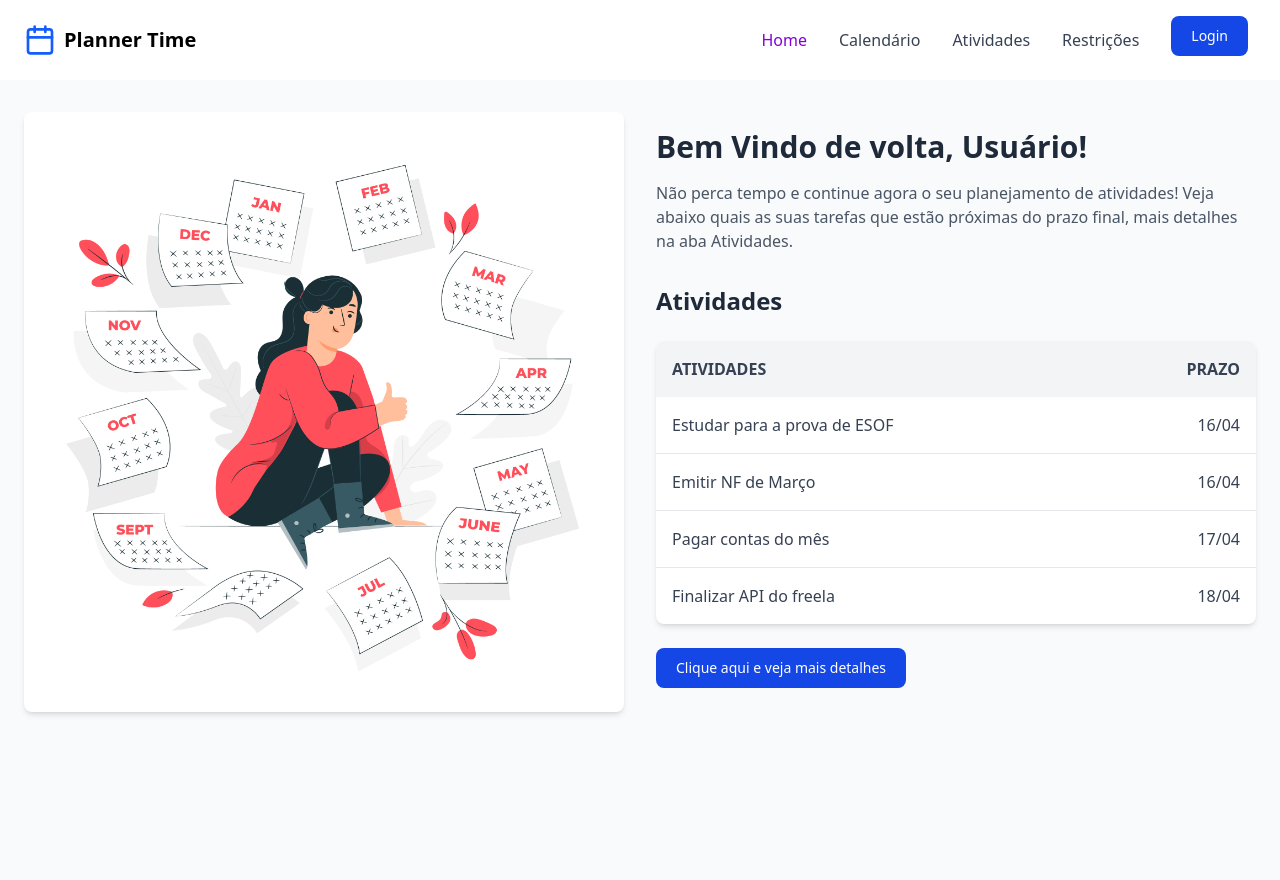
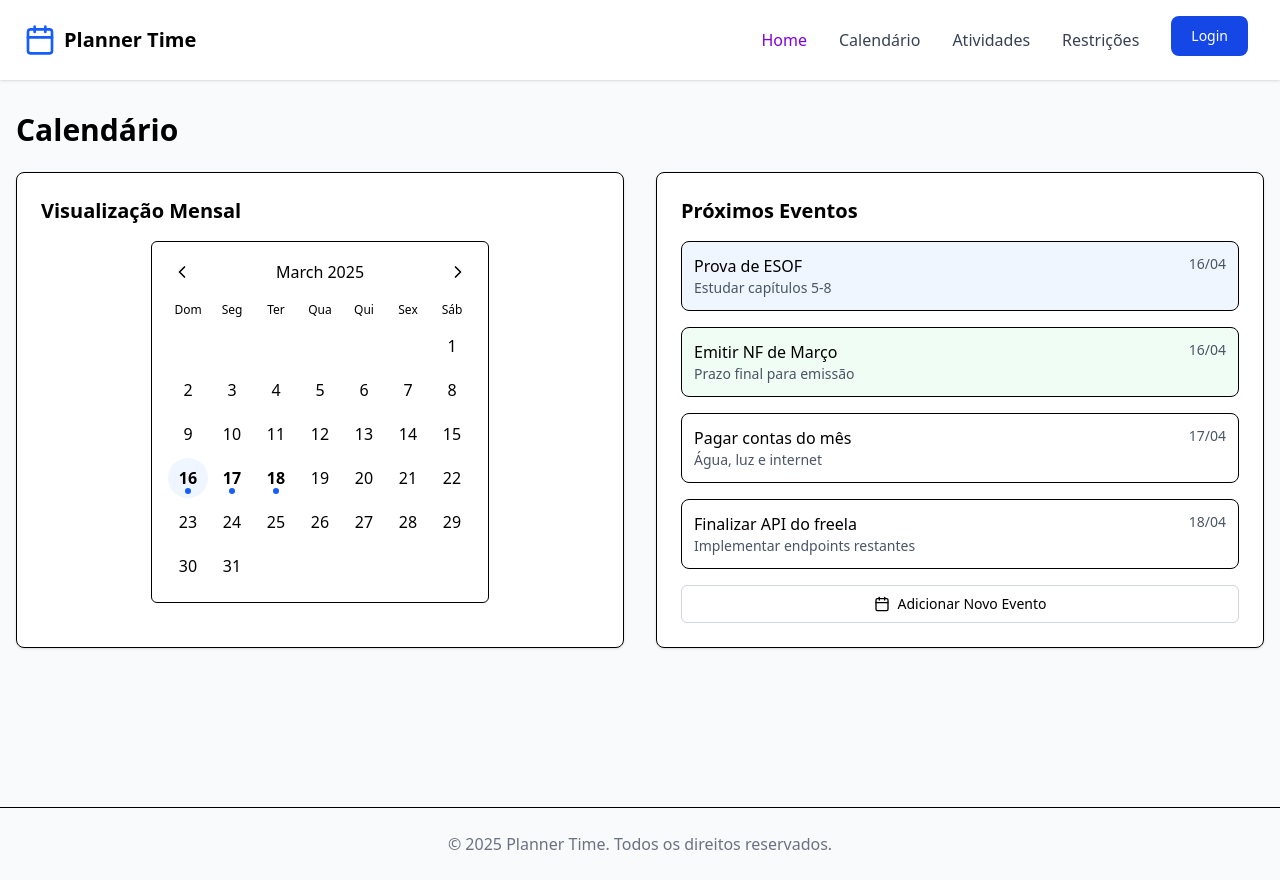
Before and after one commit to PedroALeo/PlannerTime, a React (Vite) app in the folder app/plannerTime/: page /calendar in a window 1280 px wide. Before the commit this address led to /lp. Built offline with nearby package versions, Linux system fonts and the light colour scheme.

Commit message:
dev da pagina de calendario

```diff
--- a/app/plannerTime/src/App.tsx
+++ b/app/plannerTime/src/App.tsx
@@ -6,6 +6,7 @@ import Login from './pages/Login/Login.tsx'
 import Restrictions from './pages/Restrictions/Restrictions.tsx'
 import Tasks from './pages/Task/TaskForm.tsx'
 import SignUp from './pages/SignUp/SignUp.tsx'
+import Calendar from './pages/Calendar/Calendar.tsx'
 
 function App() {
 
@@ -18,6 +19,7 @@ function App() {
             {path: "/restrictions", element: <Restrictions/>},
             {path: "/tasks", element: <Tasks/>},
             {path: "/signup", element: <SignUp/>},
+            {path: "/calendar", element: <Calendar/>}
             //{path: "/articles", element: <Articles />},
             //{path: "/article", element: <Article />},
             //{path: "/newArticle", element: <NewArticle />},
--- /dev/null
+++ b/app/plannerTime/src/components/Calendar/Calendar.jsx
@@ -0,0 +1,149 @@
+"use client"
+
+import { useState } from "react"
+
+function Calendar({ events = [], onSelectDay }) {
+  const [currentMonth, setCurrentMonth] = useState(new Date())
+  const [selectedDay, setSelectedDay] = useState(null)
+
+  const daysInMonth = new Date(currentMonth.getFullYear(), currentMonth.getMonth() + 1, 0).getDate()
+  const firstDayOfMonth = new Date(currentMonth.getFullYear(), currentMonth.getMonth(), 1).getDay()
+
+  // Converter as datas dos eventos para o formato de comparação
+  const eventDates = events.reduce((acc, event) => {
+    const [day, month] = event.date.split("/")
+    // Assumindo que estamos no mês 4 (abril) para o exemplo
+    const currentMonthNumber = 4
+
+    // Só marcar eventos do mês atual
+    if (Number.parseInt(month) === currentMonthNumber) {
+      const dateKey = Number.parseInt(day)
+
+      if (!acc[dateKey]) {
+        acc[dateKey] = []
+      }
+
+      acc[dateKey].push(event)
+    }
+
+    return acc
+  }, {})
+
+  const handleDayClick = (day) => {
+    // Se o dia já está selecionado, desseleciona
+    if (selectedDay === day) {
+      setSelectedDay(null)
+      onSelectDay(null)
+    } else {
+      setSelectedDay(day)
+      onSelectDay(day)
+    }
+  }
+
+  const days = []
+  for (let i = 0; i < firstDayOfMonth; i++) {
+    days.push(<div key={`empty-${i}`} className="h-10 w-10"></div>)
+  }
+
+  for (let i = 1; i <= daysInMonth; i++) {
+    // Verificar se o dia atual tem um evento
+    const dayEvents = eventDates[i] || []
+    const hasEvent = dayEvents.length > 0
+    const isSelected = selectedDay === i
+
+    // Determinar a cor do indicador com base no primeiro evento (se houver vários)
+    const indicatorColor = "bg-blue-600"
+    let bgColor = ""
+
+    if (hasEvent) {
+      if (dayEvents[0].color.includes("blue")) {
+        bgColor = "bg-blue-50"
+      } else if (dayEvents[0].color.includes("green")) {
+        bgColor = "bg-green-50"
+      }
+    }
+
+    days.push(
+      <div
+        key={i}
+        className={`h-10 w-10 flex items-center justify-center rounded-full cursor-pointer relative
+          ${isSelected ? "bg-blue-600 text-white" : hasEvent ? `font-bold ${bgColor}` : "hover:bg-gray-100"}`}
+        title={hasEvent ? dayEvents.map((e) => e.title).join(", ") : ""}
+        onClick={() => handleDayClick(i)}
+      >
+        {i}
+        {hasEvent && !isSelected && (
+          <div
+            className={`absolute bottom-1 left-1/2 transform -translate-x-1/2 w-1.5 h-1.5 rounded-full ${indicatorColor}`}
+          ></div>
+        )}
+      </div>,
+    )
+  }
+
+  const prevMonth = () => {
+    setCurrentMonth(new Date(currentMonth.getFullYear(), currentMonth.getMonth() - 1, 1))
+    setSelectedDay(null)
+    onSelectDay(null)
+  }
+
+  const nextMonth = () => {
+    setCurrentMonth(new Date(currentMonth.getFullYear(), currentMonth.getMonth() + 1, 1))
+    setSelectedDay(null)
+    onSelectDay(null)
+  }
+
+  return (
+    <div className="p-4 rounded-md border">
+      <div className="flex justify-between items-center mb-4">
+        <button onClick={prevMonth} className="p-1 rounded-full hover:bg-gray-100">
+          <svg
+            xmlns="http://www.w3.org/2000/svg"
+            width="24"
+            height="24"
+            viewBox="0 0 24 24"
+            fill="none"
+            stroke="currentColor"
+            strokeWidth="2"
+            strokeLinecap="round"
+            strokeLinejoin="round"
+            className="h-5 w-5"
+          >
+            <path d="m15 18-6-6 6-6" />
+          </svg>
+        </button>
+        <div className="font-medium">
+          {currentMonth.toLocaleString("default", { month: "long" })} {currentMonth.getFullYear()}
+        </div>
+        <button onClick={nextMonth} className="p-1 rounded-full hover:bg-gray-100">
+          <svg
+            xmlns="http://www.w3.org/2000/svg"
+            width="24"
+            height="24"
+            viewBox="0 0 24 24"
+            fill="none"
+            stroke="currentColor"
+            strokeWidth="2"
+            strokeLinecap="round"
+            strokeLinejoin="round"
+            className="h-5 w-5"
+          >
+            <path d="m9 18 6-6-6-6" />
+          </svg>
+        </button>
+      </div>
+      <div className="grid grid-cols-7 gap-1 text-center text-xs mb-2">
+        <div>Dom</div>
+        <div>Seg</div>
+        <div>Ter</div>
+        <div>Qua</div>
+        <div>Qui</div>
+        <div>Sex</div>
+        <div>Sáb</div>
+      </div>
+      <div className="grid grid-cols-7 gap-1">{days}</div>
+    </div>
+  )
+}
+
+export default Calendar
--- /dev/null
+++ b/app/plannerTime/src/components/Calendar/Card.jsx
@@ -0,0 +1,5 @@
+function Card({ children, className = "" }) {
+    return <div className={`p-6 bg-white rounded-lg border shadow-sm ${className}`}>{children}</div>
+  }
+
+  export default Card
--- /dev/null
+++ b/app/plannerTime/src/components/Calendar/Footer.jsx
@@ -0,0 +1,11 @@
+function Footer() {
+    return (
+      <footer className="border-t py-6">
+        <div className="container mx-auto px-4 text-center text-gray-500">
+          &copy; {new Date().getFullYear()} Planner Time. Todos os direitos reservados.
+        </div>
+      </footer>
+    )
+  }
+
+export default Footer
--- /dev/null
+++ b/app/plannerTime/src/pages/Calendar/Calendar.tsx
@@ -0,0 +1,132 @@
+import { useState } from "react"
+import Footer from "../../components/Calendar/Footer.jsx"
+import Calendar from "../../components/Calendar/Calendar.jsx"
+import Card from "../../components/Calendar/Card.jsx"
+
+function CalendarPage() {
+    const [selectedDay, setSelectedDay] = useState(null)
+
+    // Lista de eventos com suas datas
+    const events = [
+      {
+        id: 1,
+        title: "Prova de ESOF",
+        description: "Estudar capítulos 5-8",
+        date: "16/04",
+        color: "bg-blue-50",
+      },
+      {
+        id: 2,
+        title: "Emitir NF de Março",
+        description: "Prazo final para emissão",
+        date: "16/04",
+        color: "bg-green-50",
+      },
+      {
+        id: 3,
+        title: "Pagar contas do mês",
+        description: "Água, luz e internet",
+        date: "17/04",
+        color: "",
+      },
+      {
+        id: 4,
+        title: "Finalizar API do freela",
+        description: "Implementar endpoints restantes",
+        date: "18/04",
+        color: "",
+      },
+    ]
+
+    // Filtrar eventos com base no dia selecionado
+    const filteredEvents = selectedDay
+      ? events.filter((event) => {
+          const [day] = event.date.split("/")
+          return Number.parseInt(day) === selectedDay
+        })
+      : events
+
+    const handleSelectDay = (day) => {
+      setSelectedDay(day)
+    }
+
+    return (
+      <div className="min-h-screen flex flex-col">
+
+        <main className="flex-1 py-8">
+          <div className="container mx-auto px-4">
+            <h1 className="text-3xl font-bold mb-6">Calendário</h1>
+
+            <div className="grid md:grid-cols-2 gap-8">
+              <Card>
+                <h2 className="text-xl font-semibold mb-4">Visualização Mensal</h2>
+                <div className="flex justify-center">
+                  <Calendar events={events} onSelectDay={handleSelectDay} />
+                </div>
+              </Card>
+
+              <Card>
+                <div className="flex justify-between items-center mb-4">
+                  <h2 className="text-xl font-semibold">
+                    {selectedDay ? `Eventos do dia ${selectedDay}/04` : "Próximos Eventos"}
+                  </h2>
+                  {selectedDay && (
+                    <button onClick={() => setSelectedDay(null)} className="text-sm text-blue-600 hover:underline">
+                      Ver todos
+                    </button>
+                  )}
+                </div>
+
+                {filteredEvents.length > 0 ? (
+                  <div className="space-y-4">
+                    {filteredEvents.map((event) => (
+                      <div key={event.id} className={`p-3 border rounded-lg ${event.color}`}>
+                        <div className="flex justify-between items-start">
+                          <div>
+                            <h3 className="font-medium">{event.title}</h3>
+                            <p className="text-sm text-gray-600">{event.description}</p>
+                          </div>
+                          <div className="text-sm text-gray-600">{event.date}</div>
+                        </div>
+                      </div>
+                    ))}
+                  </div>
+                ) : (
+                  <div className="p-8 text-center text-gray-500">
+                    {selectedDay ? `Não há eventos para o dia ${selectedDay}/04` : "Não há eventos próximos"}
+                  </div>
+                )}
+
+                <div className="mt-4">
+                  <button className="w-full flex items-center justify-center py-2 px-4 border border-gray-300 rounded-md bg-white hover:bg-gray-50 text-sm font-medium">
+                    <svg
+                      xmlns="http://www.w3.org/2000/svg"
+                      width="24"
+                      height="24"
+                      viewBox="0 0 24 24"
+                      fill="none"
+                      stroke="currentColor"
+                      strokeWidth="2"
+                      strokeLinecap="round"
+                      strokeLinejoin="round"
+                      className="mr-2 h-4 w-4"
+                    >
+                      <rect width="18" height="18" x="3" y="4" rx="2" ry="2" />
+                      <line x1="16" x2="16" y1="2" y2="6" />
+                      <line x1="8" x2="8" y1="2" y2="6" />
+                      <line x1="3" x2="21" y1="10" y2="10" />
+                    </svg>
+                    Adicionar Novo Evento
+                  </button>
+                </div>
+              </Card>
+            </div>
+          </div>
+        </main>
+
+        <Footer />
+      </div>
+    )
+  }
+
+  export default CalendarPage
```
Also changed, not shown: 1 other file (tests, documents, lock files or other folders).
